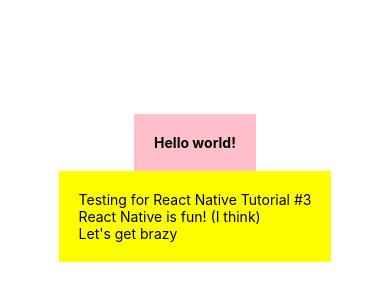
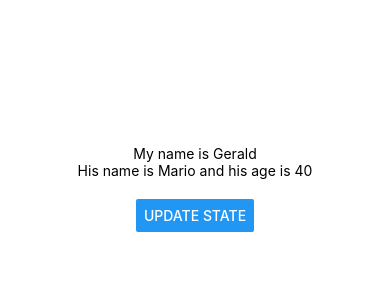
Before and after one commit to gberzuela/RN-Tutorial_Basics, a React Native app: screen / in a window 390 px wide. Shown: the part 234-534 px from the top of the page. Built offline with nearby package versions, Linux system fonts and the light colour scheme.

Commit message:
lessgon 4 - using state

```diff
--- a/App.js
+++ b/App.js
@@ -1,17 +1,24 @@
 import { StatusBar } from 'expo-status-bar';
-import React from 'react';
-import { StyleSheet, Text, View } from 'react-native';
+import React, { useState } from 'react';
+import { StyleSheet, Text, View, Button } from 'react-native';
 
 const App = () => {
+	const [name, setName] = useState('Gerald');
+	const [person, setPerson] = useState({ name: 'Mario', age: 40 });
+
+	const handlePress = () => {
+		setName('Lou');
+		setPerson({ name: 'Luigi', age: 45 });
+	};
+
 	return (
 		<View style={styles.container}>
-			<View style={styles.header}>
-				<Text style={styles.boldText}>Hello world!</Text>
-			</View>
-			<View style={styles.body}>
-				<Text>Testing for React Native Tutorial #3</Text>
-				<Text>React Native is fun! (I think)</Text>
-				<Text>Let's get brazy</Text>
+			<Text>My name is {name}</Text>
+			<Text>
+				His name is {person.name} and his age is {person.age}
+			</Text>
+			<View style={styles.buttonContainer}>
+				<Button title="update state" onPress={handlePress} />
 			</View>
 			<StatusBar style="auto" />
 		</View>
@@ -19,12 +26,8 @@ const App = () => {
 };
 
 const styles = StyleSheet.create({
-	body: {
-		backgroundColor: 'yellow',
-		padding: 20,
-	},
-	boldText: {
-		fontWeight: 'bold',
+	buttonContainer: {
+		marginTop: 20,
 	},
 	container: {
 		flex: 1,
@@ -32,10 +35,6 @@ const styles = StyleSheet.create({
 		alignItems: 'center',
 		justifyContent: 'center',
 	},
-	header: {
-		backgroundColor: 'pink',
-		padding: 20,
-	},
 });
 
 export default App;
```
